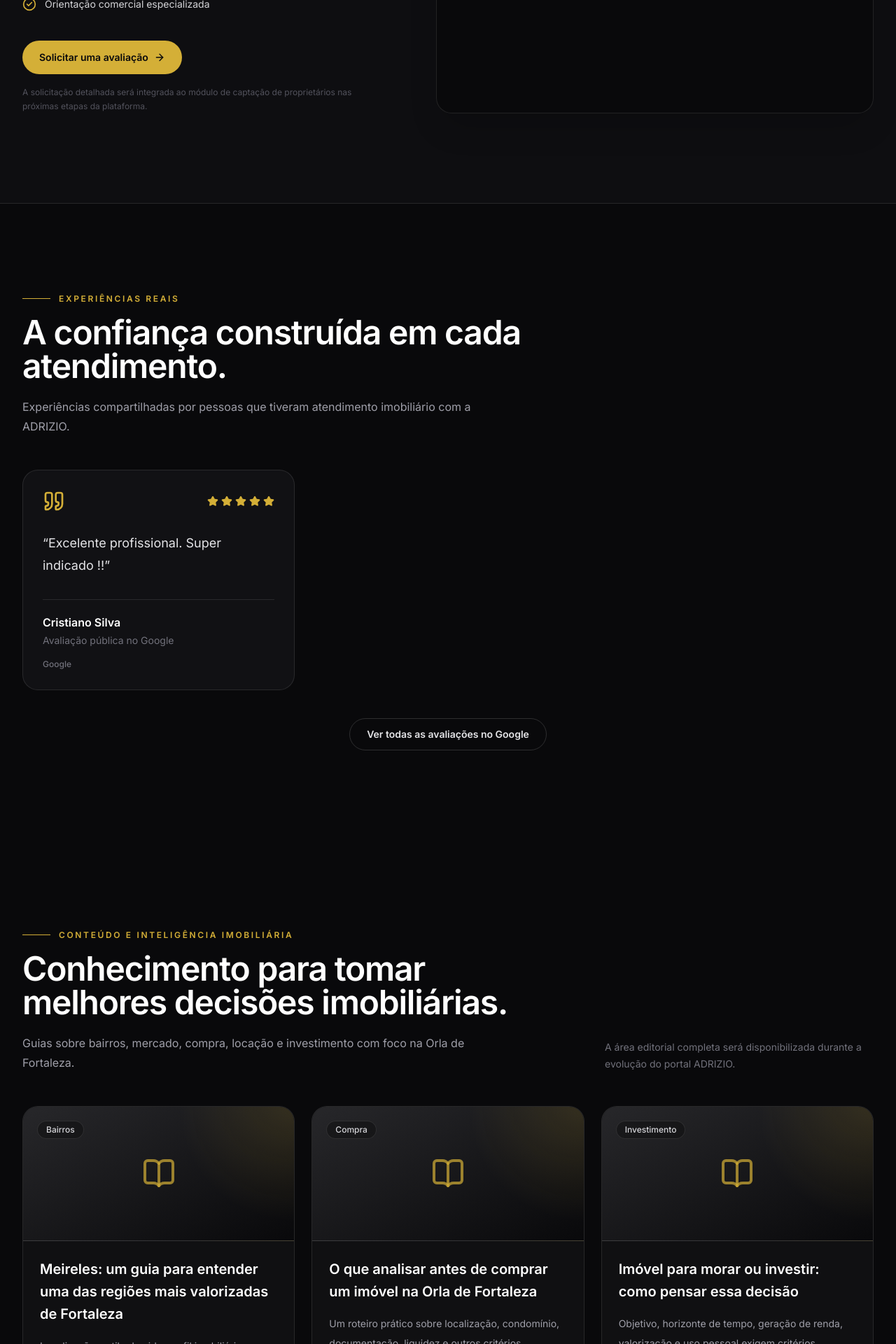
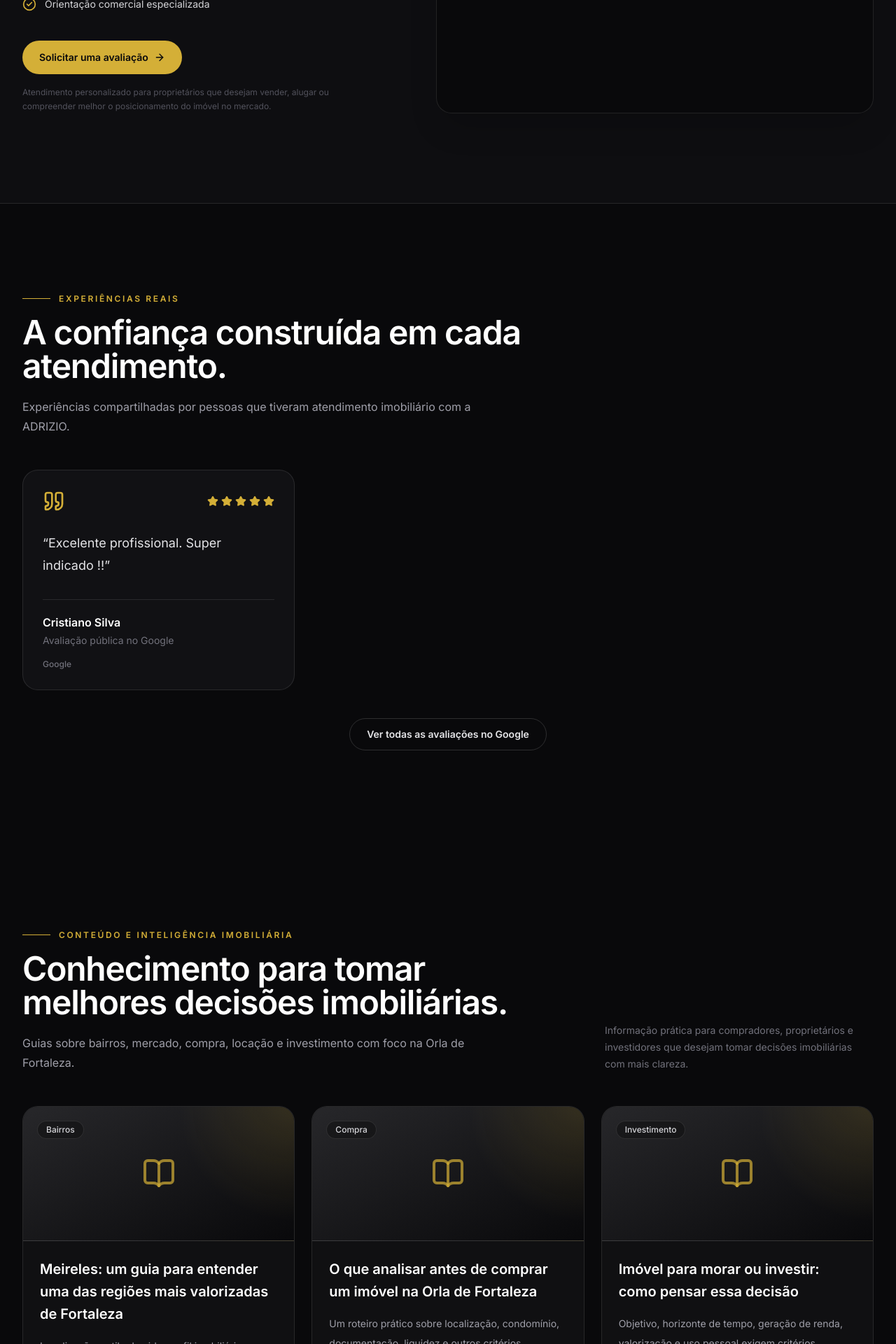
Before and after one commit to adriziomartins/adrizio, a Next.js app: page / in a window 1280 px wide. Shown: the part 5620-7540 px from the top of the page at 70% size. Built offline with nearby package versions, Linux system fonts and the light colour scheme.

Commit message:
refactor: improve landing page commercial copy

```diff
--- a/sections/home/blog-preview.tsx
+++ b/sections/home/blog-preview.tsx
@@ -33,7 +33,8 @@ export function BlogPreview() {
           </div>
 
           <p className="max-w-sm text-sm leading-6 text-zinc-500">
-            A área editorial completa será disponibilizada durante a evolução do portal ADRIZIO.
+            Informação prática para compradores, proprietários e investidores que desejam tomar
+            decisões imobiliárias com mais clareza.
           </p>
         </div>
 
--- a/sections/home/final-cta.tsx
+++ b/sections/home/final-cta.tsx
@@ -50,8 +50,7 @@ export function FinalCta() {
         </div>
 
         <p className="mt-7 text-xs leading-5 text-zinc-600">
-          O atendimento direto e os canais comerciais serão integrados progressivamente à plataforma
-          ADRIZIO.
+          Atendimento imobiliário com foco na Orla de Fortaleza · Adrizio Martins · CRECI 25015F.
         </p>
       </div>
     </section>
--- a/sections/home/property-valuation.tsx
+++ b/sections/home/property-valuation.tsx
@@ -94,8 +94,8 @@ export function PropertyValuation() {
             </Link>
 
             <p className="mt-4 text-xs leading-5 text-zinc-600">
-              A solicitação detalhada será integrada ao módulo de captação de proprietários nas
-              próximas etapas da plataforma.
+              Atendimento personalizado para proprietários que desejam vender, alugar ou compreender
+              melhor o posicionamento do imóvel no mercado.
             </p>
           </div>
 
```
